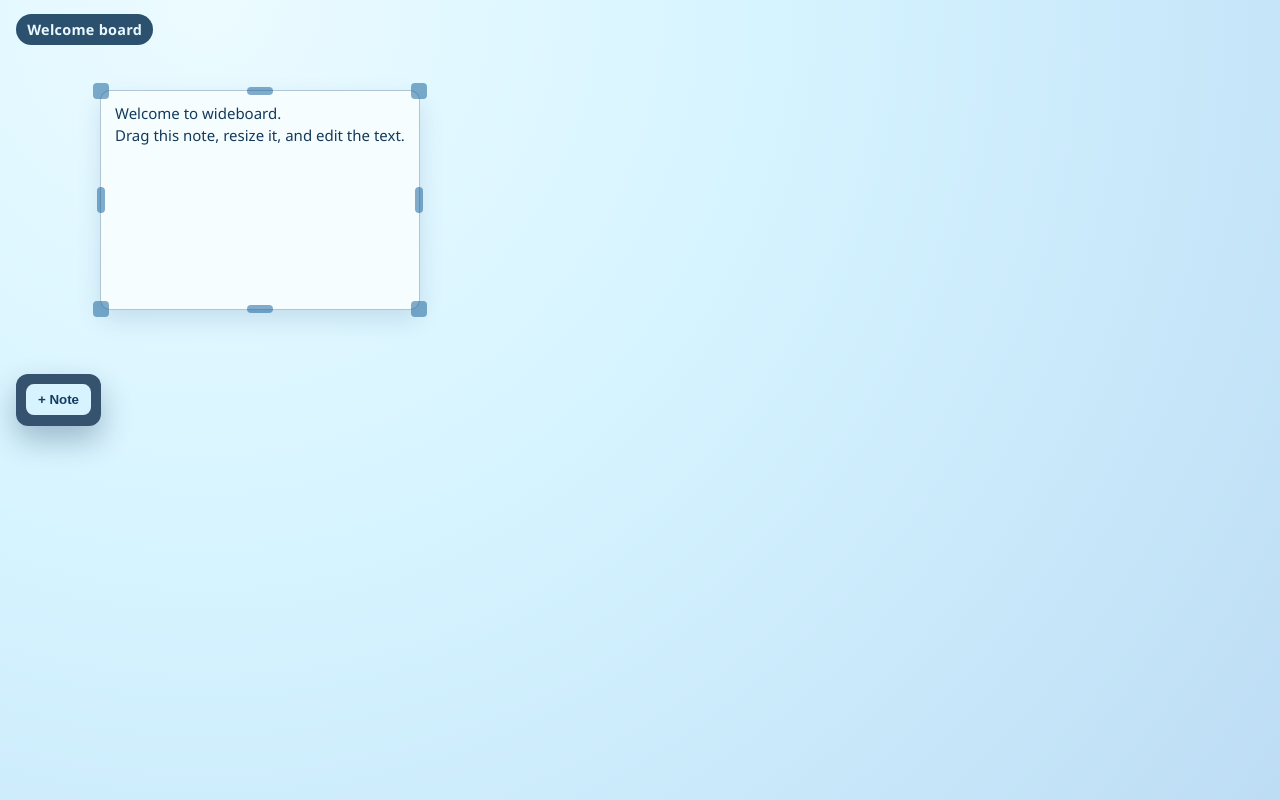
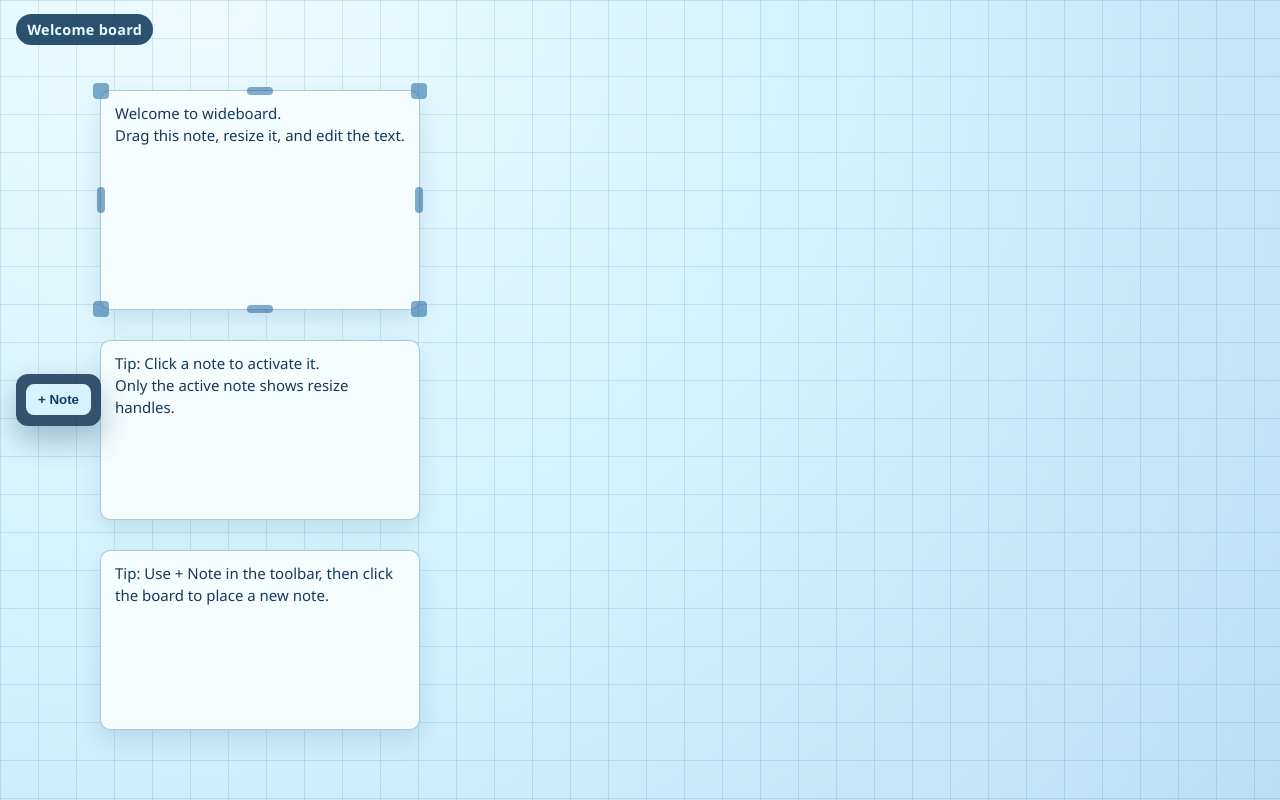
Before and after one commit to manuel-woelker/wideboard, a React (Vite) app in the folder ui/: page / in a window 1280 px wide. Built offline with nearby package versions, Linux system fonts and the light colour scheme.

Commit message:
feat(UI): Add default onboarding tip notes
Add two additional default notes below the welcome note with quick usage tips.

Widen board grid spacing slightly for readability and keep visual consistency.

Update App tests for default tip note rendering and append development journal entries.

```diff
--- a/ui/src/App.tsx
+++ b/ui/src/App.tsx
@@ -20,6 +20,24 @@ const DEFAULT_BOARD: BoardModel = {
       width: 320,
       height: 220,
       text: 'Welcome to wideboard.\nDrag this note, resize it, and edit the text.'
+    },
+    {
+      id: 'welcome-tips-1',
+      kind: 'note',
+      x: 100,
+      y: 340,
+      width: 320,
+      height: 180,
+      text: 'Tip: Click a note to activate it.\nOnly the active note shows resize handles.'
+    },
+    {
+      id: 'welcome-tips-2',
+      kind: 'note',
+      x: 100,
+      y: 550,
+      width: 320,
+      height: 180,
+      text: 'Tip: Use + Note in the toolbar, then click the board to place a new note.'
     }
   ]
 };
--- a/ui/src/board/BoardComponent.tsx
+++ b/ui/src/board/BoardComponent.tsx
@@ -53,8 +53,10 @@ class BoardRenderer {
     this.host.style.width = '100%';
     this.host.style.height = '100%';
     this.host.style.overflow = 'hidden';
-    this.host.style.background =
-      'radial-gradient(circle at 16% 0%, #ecfbff 0%, #d6f4ff 42%, #bdddf5 100%)';
+    this.host.style.backgroundColor = '#d6f4ff';
+    this.host.style.backgroundImage =
+      'linear-gradient(rgba(20, 84, 133, 0.12) 1px, transparent 1px), linear-gradient(90deg, rgba(20, 84, 133, 0.12) 1px, transparent 1px), radial-gradient(circle at 16% 0%, #ecfbff 0%, #d6f4ff 42%, #bdddf5 100%)';
+    this.host.style.backgroundSize = '38px 38px, 38px 38px, 100% 100%';
 
     this.noteSequence = this.deriveInitialNoteSequence(initialElements);
 
```
Also changed, not shown: 2 other files (tests, documents, lock files or other folders).
